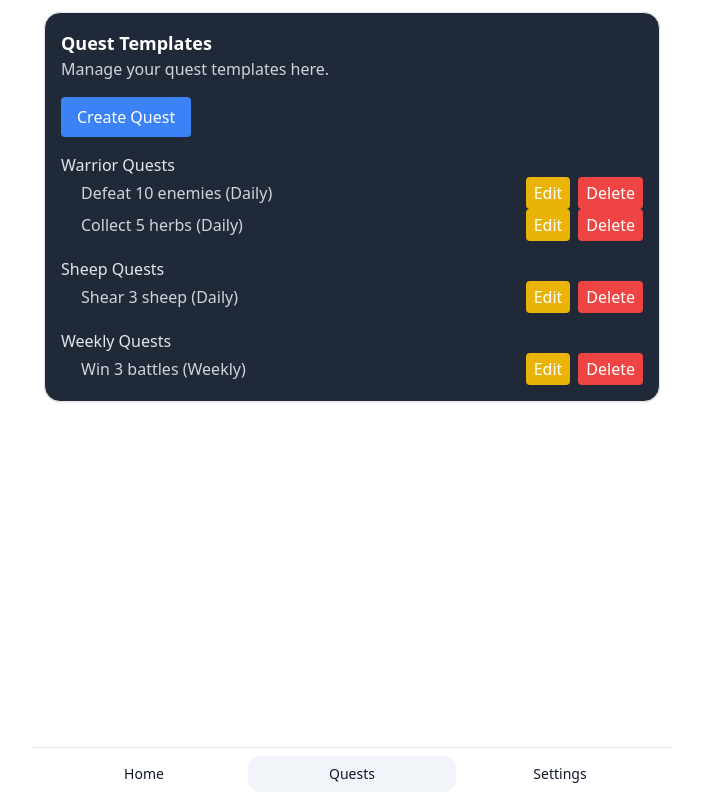
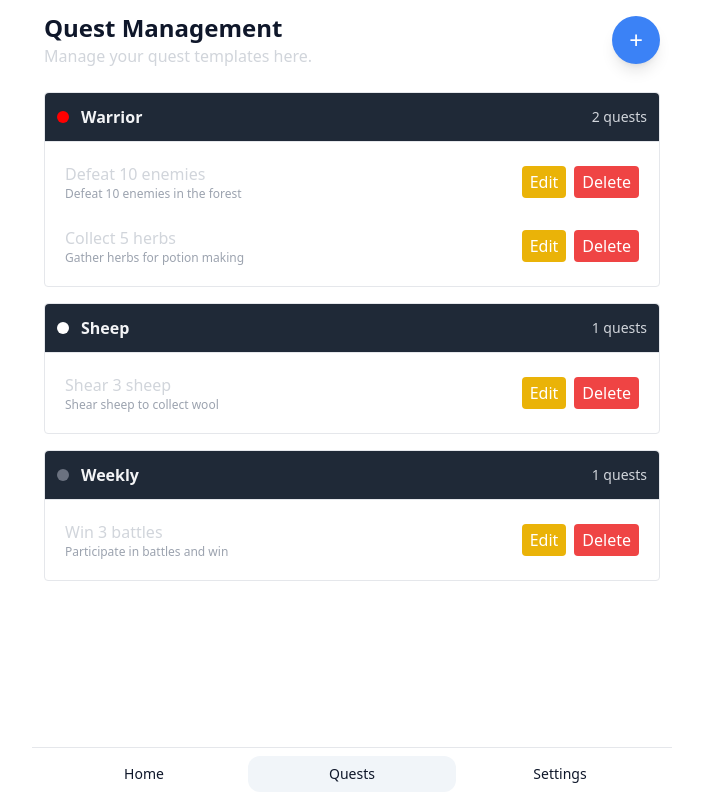
Before and after one commit to Raybawn/LevelUp, a React (Vite) app: page / in a window 1280 px wide. Both pictures are taken after a click on the button "Quests". Shown: the whole page, without its empty margins (288-991 px from the left). Built offline with nearby package versions, Linux system fonts and the light colour scheme.

Commit message:
Quests: Visual Updates

```diff
--- a/src/ui/home/Home.tsx
+++ b/src/ui/home/Home.tsx
@@ -3,6 +3,7 @@ import React from "react";
 export default function Home() {
     return (
         <div className="space-y-3">
+            <h1 className="text-2xl font-bold">LevelUp</h1>
             <div className="rounded-2xl border p-4 shadow-sm">
                 Weekly (placeholder)
             </div>
--- a/src/ui/quests/QuestsTab.tsx
+++ b/src/ui/quests/QuestsTab.tsx
@@ -1,6 +1,7 @@
 import React, { useState } from "react";
 import CreateQuestModal from "./CreateQuestModal";
 import { db, Quest } from "../../db/db";
+import { classConfig } from "../../db/classConfig";
 
 type QuestCategory = {
     [key: string]: Quest[];
@@ -117,28 +118,47 @@ export default function QuestsTab() {
     const groupedQuests = Object.entries(quests).filter(([_, questList]) => questList.length > 0); // Filter out empty categories
 
     return (
-        <div className="rounded-2xl border bg-gray-800 text-white p-4 shadow-sm">
-            <h2 className="text-lg font-semibold">Quest Templates</h2>
+        <div className="relative">
+            <div className="flex items-center justify-between">
+                <div>
+                    <h1 className="text-2xl font-bold">Quest Management</h1>
                     <p className="text-gray-300">Manage your quest templates here.</p>
+                </div>
 
+                {/* Floating circular + button */}
                 <button
                     onClick={() => setIsModalOpen(true)}
-                className="mt-4 px-4 py-2 bg-blue-500 text-white rounded"
+                    aria-label="Create Quest"
+                    className="ml-4 w-12 h-12 rounded-full bg-blue-500 flex items-center justify-center text-white shadow-lg hover:bg-blue-600"
                 >
-                Create Quest
+                    <span className="text-2xl leading-none">+</span>
                 </button>
+            </div>
 
+            <div className="mt-6 space-y-4">
                 {groupedQuests.map(([category, questList]) => (
-                <div key={category} className="mt-4">
-                    <h3 className="text-md font-medium capitalize text-gray-200">{category} Quests</h3>
-                    <ul className="list-disc pl-5">
+                    <section key={category} className="rounded border bg-transparent p-0">
+                        <div className="flex items-center justify-between p-3 border-b bg-gray-800 rounded-t">
+                            <div className="flex items-center gap-3">
+                                <div
+                                    className="w-3 h-3 rounded-full"
+                                    style={{ background: (classConfig as any)[category as keyof typeof classConfig]?.color || "#6B7280" }}
+                                />
+                                <h3 className="text-md font-semibold capitalize text-gray-100">{category}</h3>
+                            </div>
+                            <span className="text-sm text-gray-300">{questList.length} quests</span>
+                        </div>
+                        <ul className="mt-0 p-3 space-y-2">
                             {questList.map((quest) => (
-                            <li key={quest.id} className="text-gray-300 flex justify-between items-center">
-                                <span>{quest.title} ({quest.type})</span>
+                                <li key={quest.id} className="text-gray-300 flex justify-between items-center p-2 rounded">
                                     <div>
+                                        <div className="font-medium">{quest.title}</div>
+                                        <div className="text-xs text-gray-400 truncate max-w-xs">{quest.description}</div>
+                                    </div>
+                                    <div className="flex items-center gap-2">
                                         <button
                                             onClick={() => setEditQuest(quest)}
-                                        className="mr-2 px-2 py-1 bg-yellow-500 text-white rounded"
+                                            className="px-2 py-1 bg-yellow-500 text-white rounded"
                                         >
                                             Edit
                                         </button>
@@ -152,8 +172,9 @@ export default function QuestsTab() {
                                 </li>
                             ))}
                         </ul>
+                    </section>
+                ))}
             </div>
-            ))}
 
             {isModalOpen && (
                 <CreateQuestModal
--- a/src/ui/settings/SettingsTab.tsx
+++ b/src/ui/settings/SettingsTab.tsx
@@ -1,9 +1,12 @@
 import React from "react";
 
 export default function SettingsTab() {
-  return (
-    <div className="rounded-2xl border p-4 shadow-sm">
-      Settings (placeholder)
-    </div>
-  );
+    return (
+        <div>
+            <h1 className="text-2xl font-bold mb-4">Settings</h1>
+            <div className="rounded-2xl border p-4 shadow-sm">
+                Settings (placeholder)
+            </div>
+        </div>
+    );
 }
```
Lines whose indentation alone changed are shown as unchanged.
